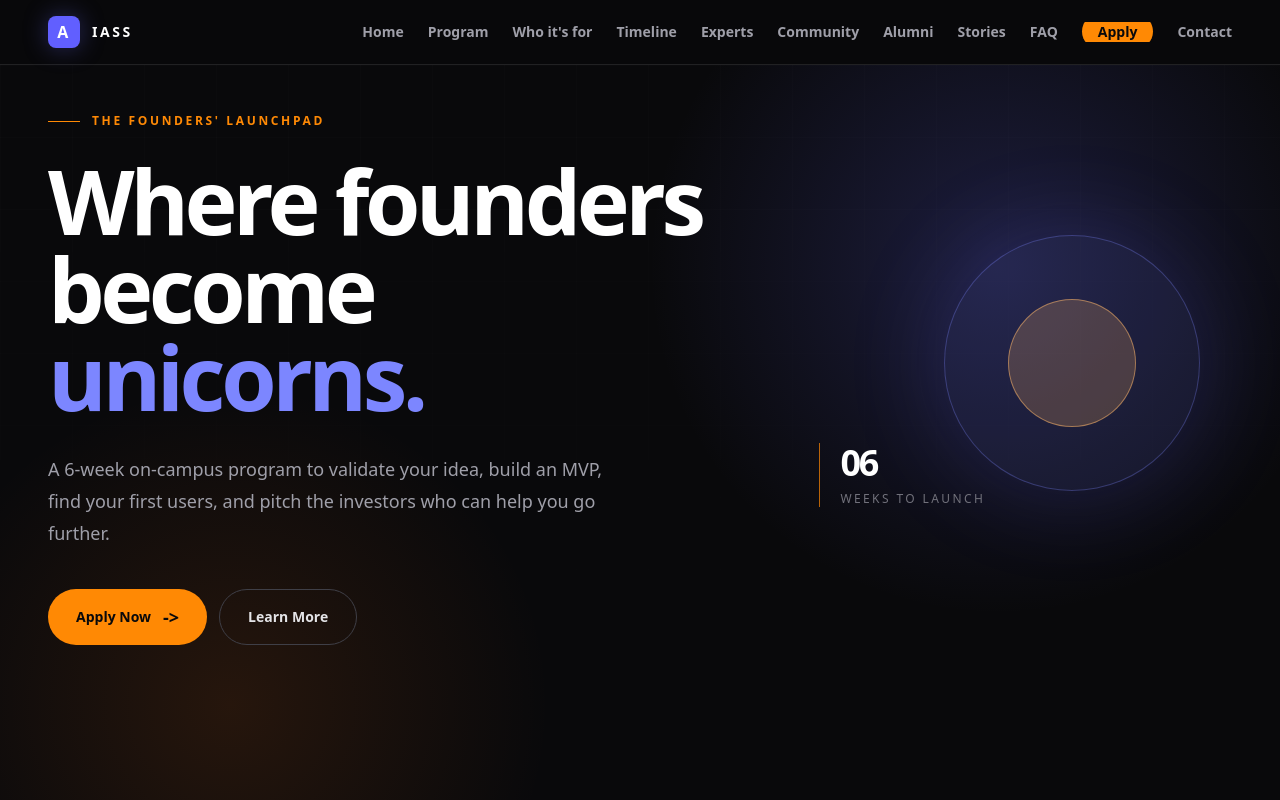
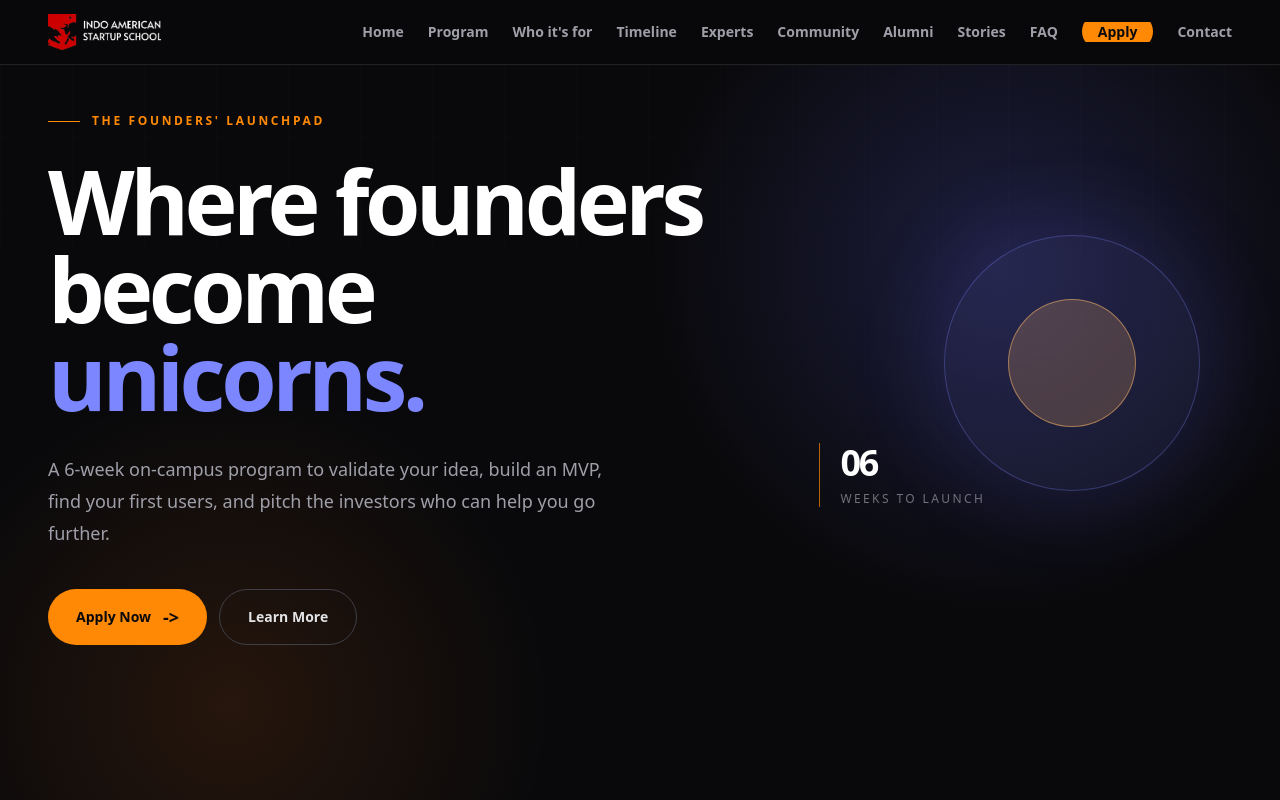
Before and after one commit to pranathi1290/IASS, a React (Vite) app: page / in a window 1280 px wide. Shown: the top 800 px of the page. Built offline with nearby package versions, Linux system fonts and the light colour scheme.

Commit message:
Add IASS logo assets

```diff
--- a/src/App.jsx
+++ b/src/App.jsx
@@ -18,8 +18,7 @@ function App() {
       <nav className="sticky top-0 z-50 border-b border-zinc-800/80 bg-zinc-950/90 px-6 text-white backdrop-blur-md sm:px-10 lg:px-12">
         <div className="mx-auto flex h-16 max-w-7xl items-center justify-between gap-6">
           <a href="#home" className="flex shrink-0 items-center gap-3 text-sm font-bold tracking-[0.18em] text-white">
-            <span className="grid size-8 place-items-center rounded-lg bg-indigo-500 text-base font-black text-white shadow-[0_0_24px_rgba(99,102,241,0.35)]">A</span>
-            <span className="hidden sm:inline">IASS</span>
+            <img src="/iass-logo-white.png" alt="Indo American Startup School" className="h-9 w-auto max-w-[148px] object-contain" />
           </a>
           <ul className="flex min-w-0 items-center gap-4 overflow-x-auto text-xs font-semibold text-zinc-400 [scrollbar-width:none] sm:gap-6 sm:text-sm [&::-webkit-scrollbar]:hidden">
             <li><a href="#home" className="whitespace-nowrap transition-colors hover:text-white focus-visible:outline-2 focus-visible:outline-offset-4 focus-visible:outline-indigo-400">Home</a></li>
--- a/src/components/AdminPortal.jsx
+++ b/src/components/AdminPortal.jsx
@@ -56,7 +56,7 @@ function AdminPortal() {
       <aside className="bg-zinc-950 px-5 py-6 text-white lg:flex lg:min-h-screen lg:w-72 lg:shrink-0 lg:flex-col lg:px-6">
         <a href="/" className="flex items-center gap-3 text-sm font-bold tracking-[0.18em]">
           <span className="grid size-9 place-items-center rounded-xl bg-indigo-500 text-base font-black shadow-[0_0_24px_rgba(99,102,241,0.35)]">A</span>
-          IASS <span className="ml-auto rounded-full bg-zinc-800 px-2 py-1 text-[10px] tracking-normal text-zinc-400">ADMIN</span>
+          <img src="/iass-logo-white.png" alt="Indo American Startup School" className="h-10 w-auto max-w-[170px] object-contain" /> <span className="ml-auto rounded-full bg-zinc-800 px-2 py-1 text-[10px] tracking-normal text-zinc-400">ADMIN</span>
         </a>
         <nav className="mt-10 flex gap-2 overflow-x-auto pb-1 lg:flex-col lg:overflow-visible" aria-label="Admin sections">
           {navigation.map(({ id, label, icon: Icon, count }) => (
--- a/src/components/Footer.jsx
+++ b/src/components/Footer.jsx
@@ -18,8 +18,7 @@ function Footer() {
     <footer id="footer" className="border-t border-zinc-800 bg-zinc-950 px-6 py-10 text-zinc-400 sm:px-10 sm:py-12 lg:px-12">
       <div className="mx-auto flex max-w-7xl flex-col gap-10 md:grid md:grid-cols-[1fr_auto_1fr] md:items-center">
         <a href="/" className="flex w-fit items-center gap-3 text-sm font-bold tracking-[0.18em] text-white">
-          <span className="grid size-8 place-items-center rounded-lg bg-indigo-500 text-base font-black text-white shadow-[0_0_24px_rgba(99,102,241,0.35)]">A</span>
-          IASS
+          <img src="/iass-logo-white.png" alt="Indo American Startup School" className="h-10 w-auto max-w-[170px] object-contain" />
         </a>
 
         <nav aria-label="Footer navigation">
```
Also changed, not shown: public/iass-logo-white.png (added), public/iass-logo.png (added).
